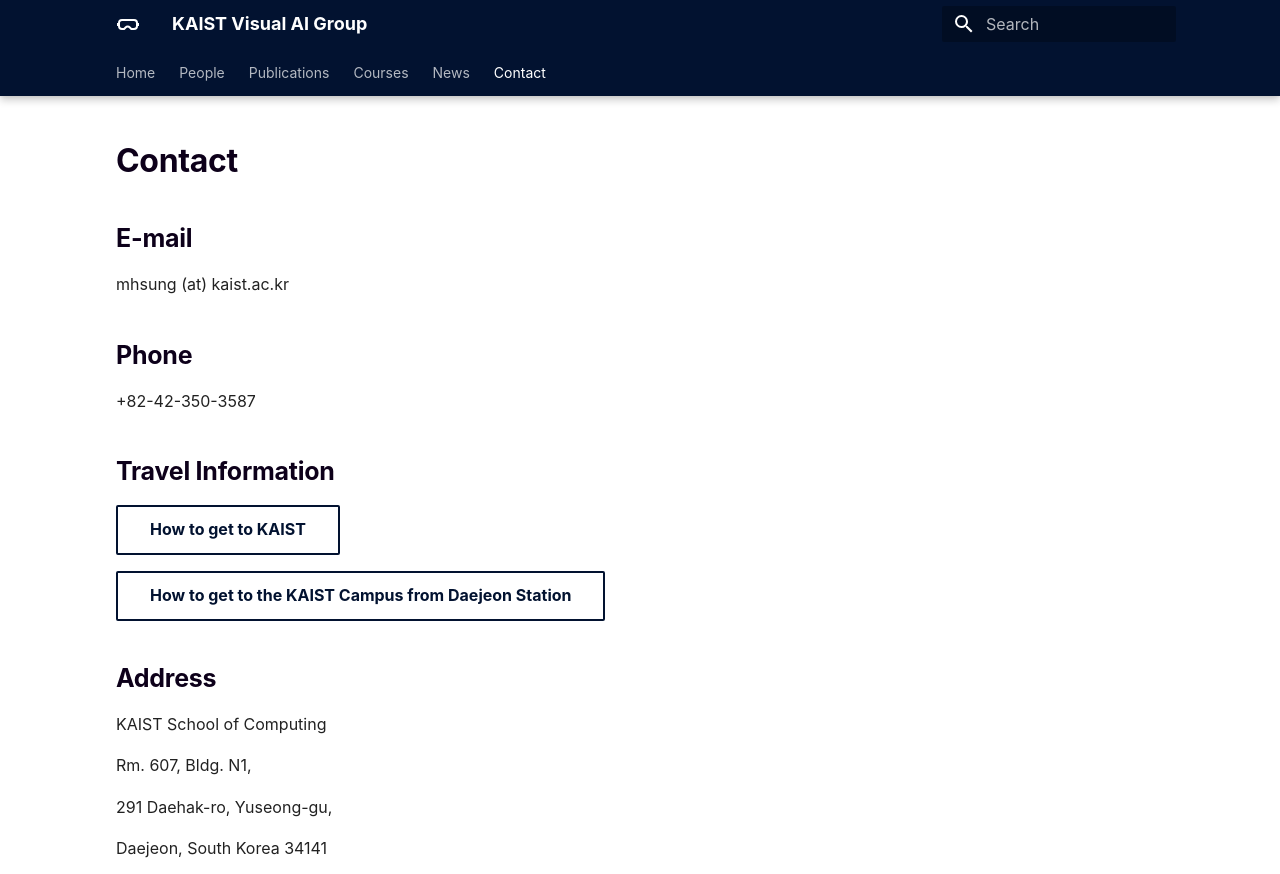
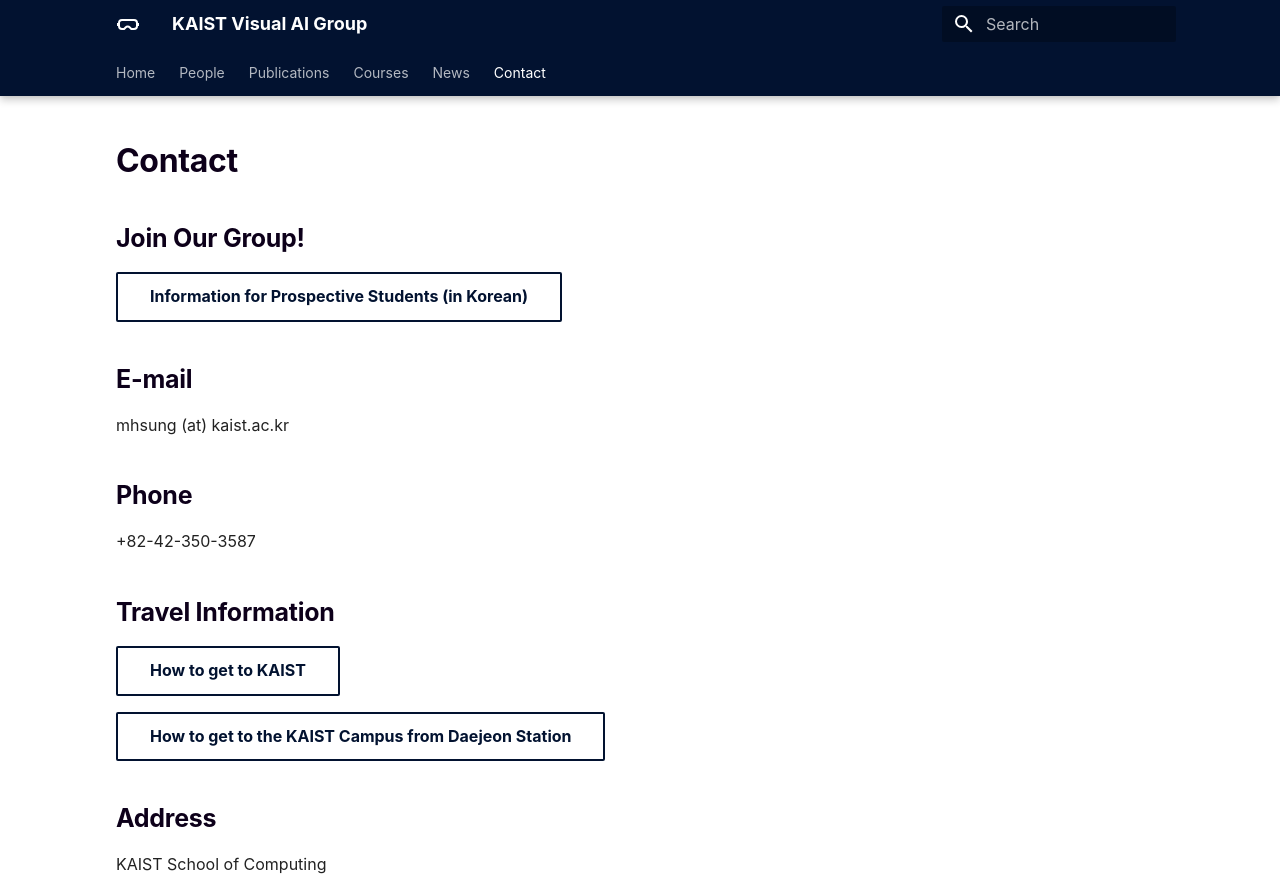
Before and after one commit to KAIST-Visual-AI-Group/kaist-visual-ai-group.github.io, an MkDocs documentation site: the page built from docs/contact.md, in a window 1280 px wide and 900 px high, cut to the strip 0-874 px from the top of the window. Built offline with MkDocs 1.6.1 and Material for MkDocs 9.7.7, drawn with Linux system fonts in a browser that asks for light colours.

Commit message:
Updated.

```diff
--- a/docs/contact.md
+++ b/docs/contact.md
@@ -6,6 +6,10 @@
 
 
 # Contact
+
+## Join Our Group!
+[Information for Prospective Students (in Korean)](https://docs.google.com/document/d/1hK0CBqNOQwNUx0GgUEWbuADkAOu6Lw9QA6Pl2Z0yXHI/edit?usp=sharing){ .md-button target="_blank" }
+
 
 ## E-mail
 
```
Also changed, not shown: 1 other file.
